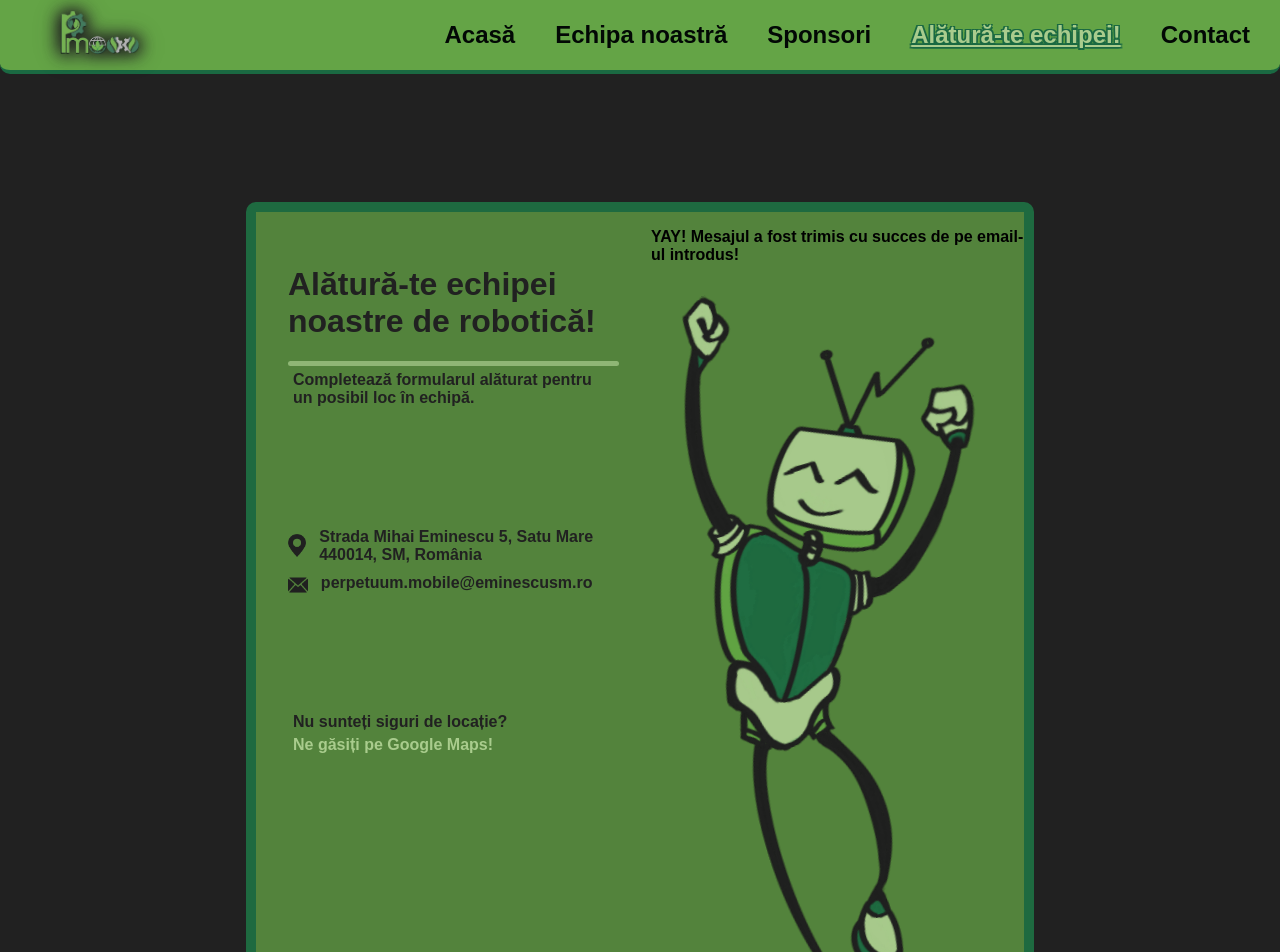
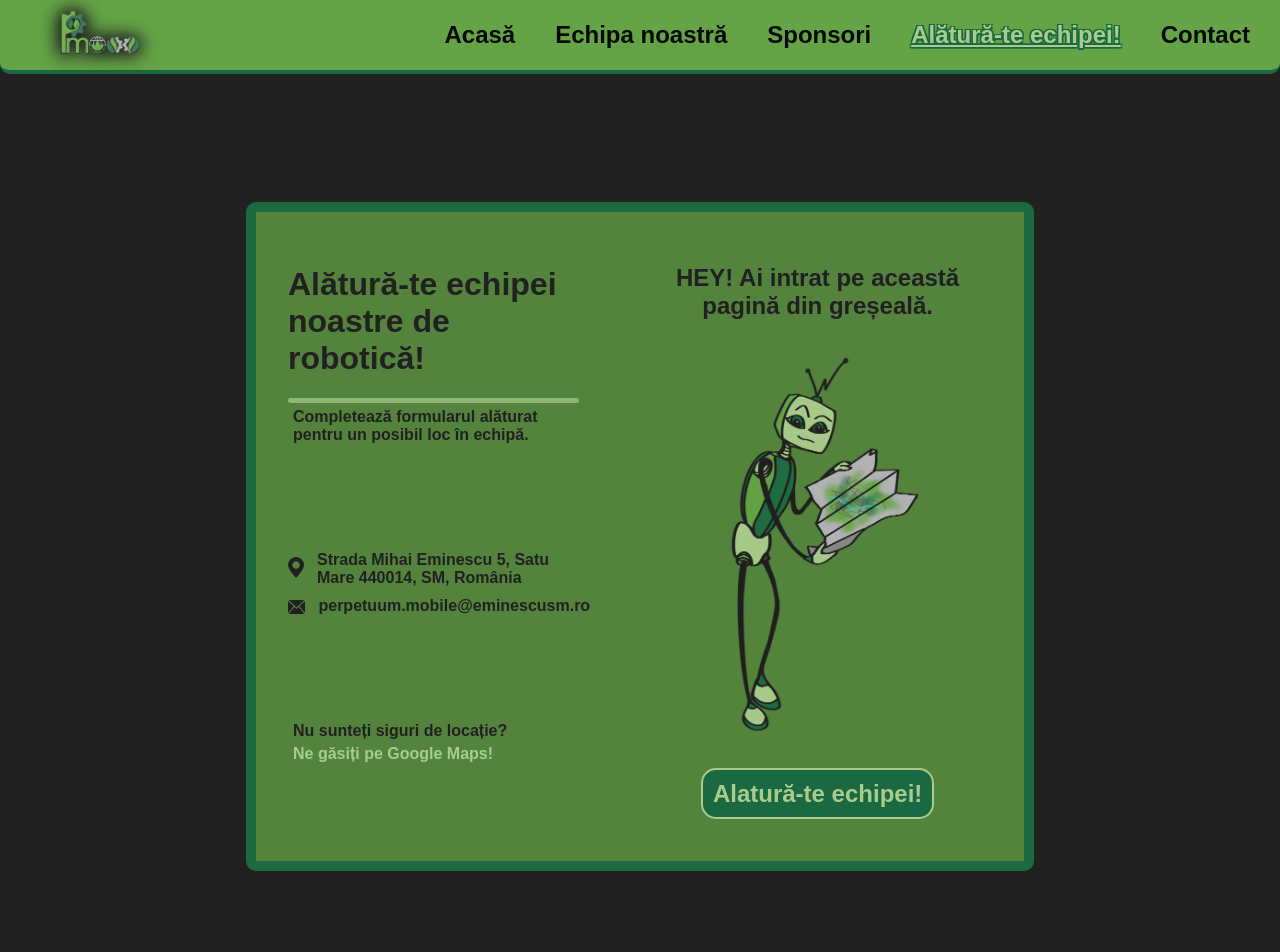
Before and after one commit to Perpetuum-Mobile-RO065/Perpetuum-Mobile-RO065.github.io, a React (Create React App) app: page /voluntariat/success in a window 1280 px wide. Shown: the top 952 px of the page. Built offline with nearby package versions, Linux system fonts and the light colour scheme; a web font is replaced by a local one.

Commit message:
Updated the form success page

```diff
--- a/src/components/form/redirect/FormConfirmation.css
+++ b/src/components/form/redirect/FormConfirmation.css
@@ -7,5 +7,42 @@
 }
 
 .success-message {
+    color: #212121;
+    font-family: inherit;
+    text-align: center;
+}
 
+.robot-image {
+    margin: 0 auto;
+    padding: 0;
+    display: block;
+    max-width: 230px;
+    max-height: 75vh;
+    width: auto;
+    height: auto;
 }
+
+.back-button {
+    border-radius: 15px;
+    background-color: rgb(26, 105, 66);
+    font-family: inherit;
+    font-weight: inherit;
+    font-size: 1.5em;
+    height: fit-content;
+    border: 2px solid RGB(169, 204, 141);;
+    padding: 0.6rem;
+    cursor: pointer;
+    margin: 20px auto 10px auto;
+    text-decoration: none;
+    color: RGB(169, 204, 141);
+    width: fit-content;
+}
+
+.back-button:hover {
+    border-color: RGB(26, 105, 66);
+    background-color: RGB(169, 204, 141);
+    color: RGB(26, 105, 66);
+    -webkit-transition: border-color, color, background-position 200ms ease;
+    -moz-transition: border-color, color, background-position 200ms ease;
+    -o-transition: border-color, color, background-position 200ms ease;
+}
--- a/src/components/form/redirect/FormConfirmation.js
+++ b/src/components/form/redirect/FormConfirmation.js
@@ -1,13 +1,21 @@
 import React from "react";
-import {useLocation} from "react-router-dom";
+import {Link, useLocation} from "react-router-dom";
+import './FormConfirmation.css';
 
 export default function FormConfirmation() {
-    const {state} = useLocation();
+    const location = useLocation();
+    const buttonText = (location.pathname.split('/')[1] === "voluntariat" ? "Alatură-te echipei!" : "Contact");
+    const {state} = location;
 
     return (
         <div className="success-section">
-            <p className="success-message">YAY! Mesajul a fost trimis cu succes de pe email-ul introdus!</p>
-            <img alt="Happy robot cheering" src="/images/happy-robot.png"/>
+            <h2 className="success-message">
+                {state ? `YAY! Mesajul a fost trimis cu succes de pe adresa ${state.email}.` :
+                    "HEY! Ai intrat pe această pagină din greșeală."}
+            </h2>
+            <img alt="Happy robot cheering" src={`/images/${state ? "happy-robot" : "map-robot"}.png`} className={"robot-image"}/>
+            {state === null && <Link to={'../'}
+                                     className={"back-button"}>{buttonText}</Link>}
         </div>
     )
 }
```
Also changed, not shown: public/images/map-robot.png (added).
